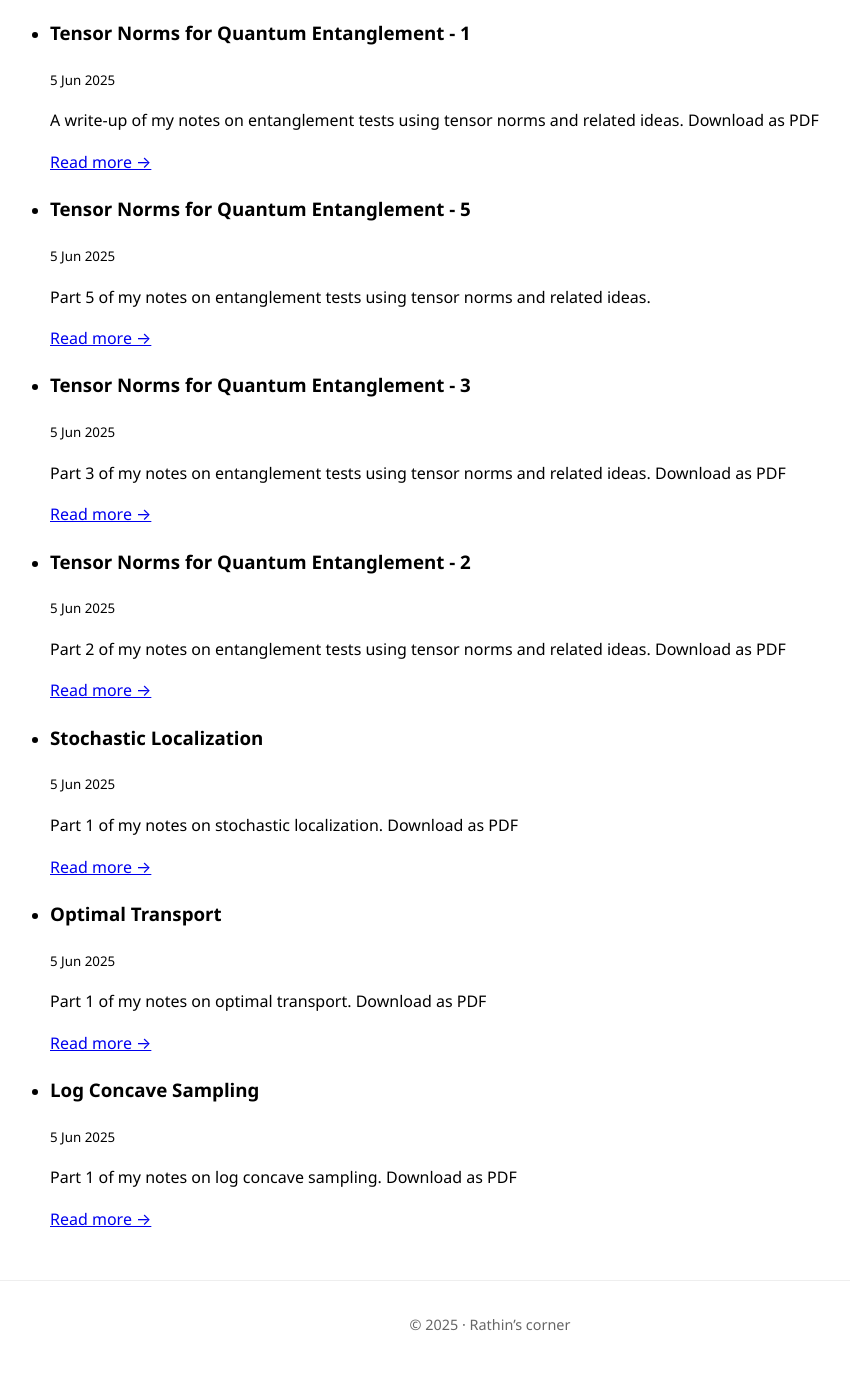
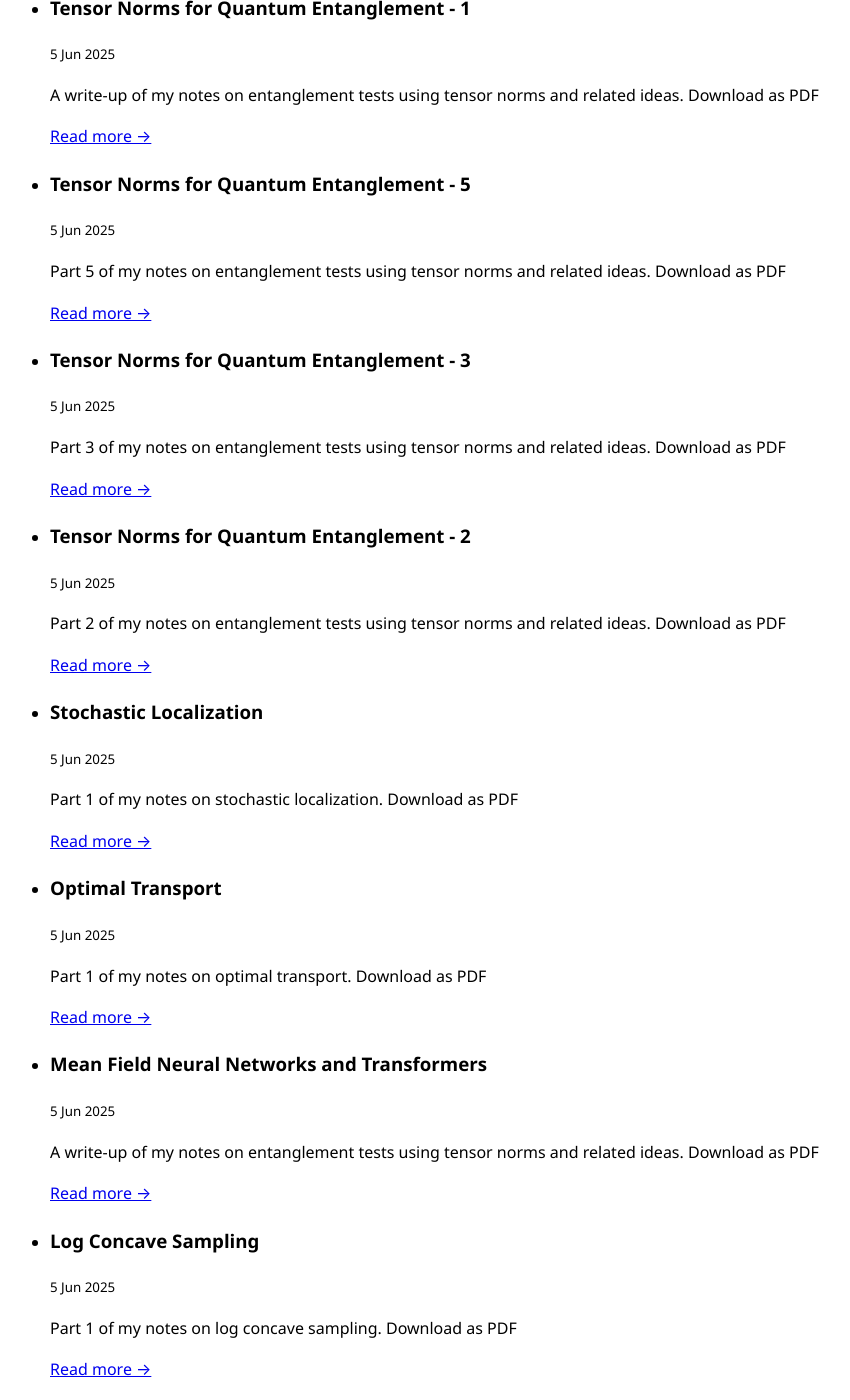
Before and after one commit to rnkarmakar/rnkarmakar.github.io, a Jekyll site: the page built from notes/index.md, in a window 1280 px wide and 1400 px high, scrolled down 1366 px. Shown: the whole window, without its empty margins (150-1000 px from the left). Built offline with Jekyll 4.4.1, drawn with Linux system fonts in a browser that asks for light colours; before the commit the page ends 2735 px from its top, so only the background shows below that; some of the changed text lies outside the part shown.

Commit message:
added notes

```diff
--- /dev/null
+++ b/_notes/discretization-issues.md
@@ -0,0 +1,15 @@
+---
+layout: page
+title: "Discretization Issues in Sampling"
+date: 2025-06-05
+categories: [probability-statistics]
+---
+
+A write-up of my notes on entanglement tests using tensor norms and related ideas.
+<a href="{{ '/assets/pdf/discretization-issues.pdf' | relative_url }}" download class="btn download-btn" style="background:#007acc; color:#fff; padding:0.75rem 1.5rem; text-decoration:none; font-weight:bold; margin-left:1rem;">Download as PDF</a>
+
+<!--more-->
+
+  <div class="note-box" style="border:1px solid #ccc; padding:1rem; margin-top:1rem;">
+      <iframe src="{{ '/assets/html/tensor-norms-quantum-entanglement.html' | relative_url }}" width="100%" height="1800px" style="border:none; margin-top:1rem;" loading="lazy"></iframe>
+  </div>
--- /dev/null
+++ b/_notes/mean-field.md
@@ -0,0 +1,15 @@
+---
+layout: page
+title: "Mean Field Neural Networks and Transformers"
+date: 2025-06-05
+categories: [probability-statistics, machine learning]
+---
+
+A write-up of my notes on entanglement tests using tensor norms and related ideas.
+<a href="{{ '/assets/pdf/mean-field.pdf' | relative_url }}" download class="btn download-btn" style="background:#007acc; color:#fff; padding:0.75rem 1.5rem; text-decoration:none; font-weight:bold; margin-left:1rem;">Download as PDF</a>
+
+<!--more-->
+
+  <div class="note-box" style="border:1px solid #ccc; padding:1rem; margin-top:1rem;">
+      <iframe src="{{ '/assets/html/tensor-norms-quantum-entanglement.html' | relative_url }}" width="100%" height="1800px" style="border:none; margin-top:1rem;" loading="lazy"></iframe>
+  </div>
--- a/_notes/test.md
+++ /dev/null
@@ -1,17 +0,0 @@
----
-layout: page
-title:  "Deep Linear Networks: Autobalancing of layers"
-date:   2025-07-22
-categories: [machine-learning]
-tags: [neural networks, function classes]
----
-
-This article is about the autobalancing property of deep neural networks.
-Part 1 of my notes on implicit regularisation in Deep Linear Networks.
-<a href="{{ '/assets/pdf/S1.pdf' | relative_url }}" download class="btn download-btn" style="background:#007acc; color:#fff; padding:0.75rem 1.5rem; text-decoration:none; font-weight:bold; margin-left:1rem;">Download as PDF</a>
-
-<!--more-->
-
-  <div class="note-box" style="border:1px solid #ccc; padding:1rem; margin-top:1rem;">
-      <iframe src="{{ '/assets/html/S1.html' | relative_url }}" width="100%" height="600px" style="border:none; margin-top:1rem;" loading="lazy"></iframe>
-  </div>
--- /dev/null
+++ b/_notes/transport-maps.md
@@ -0,0 +1,15 @@
+---
+layout: page
+title: "Estimation  of Transport Maps"
+date: 2025-06-05
+categories: [probability-statistics]
+---
+
+A write-up of my notes on entanglement tests using tensor norms and related ideas.
+<a href="{{ '/assets/pdf/transport-maps.pdf' | relative_url }}" download class="btn download-btn" style="background:#007acc; color:#fff; padding:0.75rem 1.5rem; text-decoration:none; font-weight:bold; margin-left:1rem;">Download as PDF</a>
+
+<!--more-->
+
+  <div class="note-box" style="border:1px solid #ccc; padding:1rem; margin-top:1rem;">
+      <iframe src="{{ '/assets/html/tensor-norms-quantum-entanglement.html' | relative_url }}" width="100%" height="1800px" style="border:none; margin-top:1rem;" loading="lazy"></iframe>
+  </div>
```
Also changed, not shown: _notes/tensor-norms-quantum-entanglement-5.md (+1 -0 lines), 3 other files.
